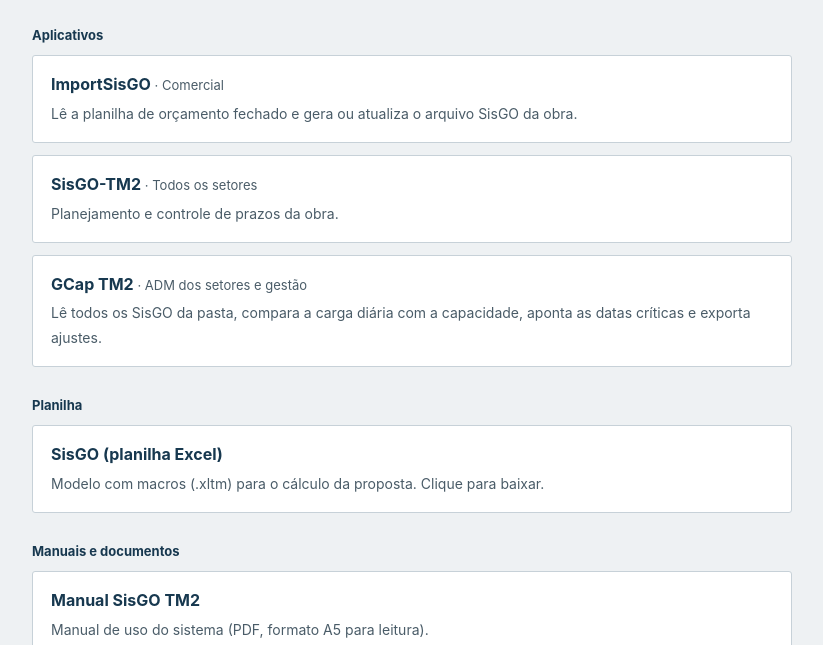
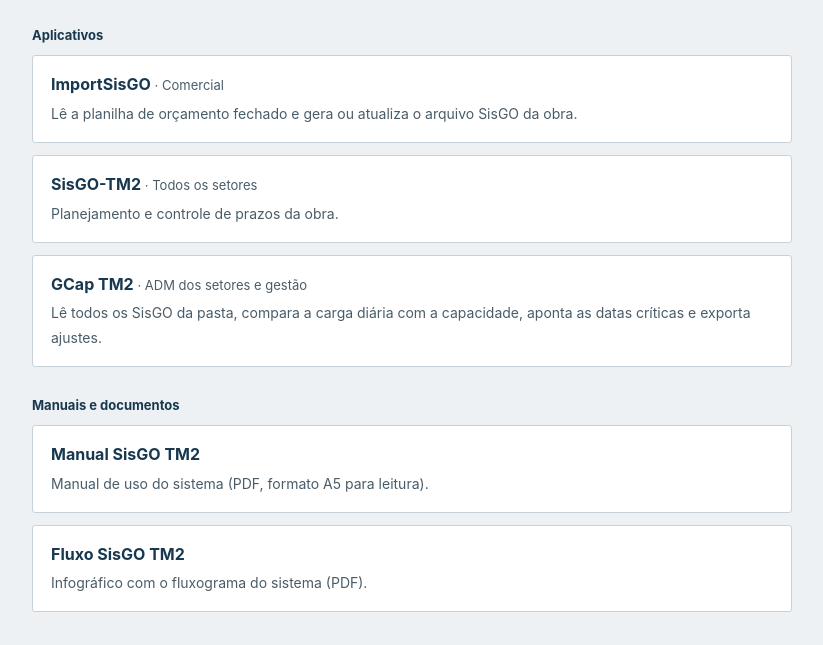
Before and after one commit to tm2aluminio/apps_TM2, a plain HTML site: page index.html in a window 1280 px wide. Shown: the part 105-750 px from the top of the page, without its empty margins (228-1051 px from the left). Drawn offline with Linux system fonts and the light colour scheme.

Commit message:
Remover link de download do modelo até a versão sem senhas
Co-Authored-By: Claude Haiku 5.5 <noreply@anthropic.com>
Claude-Session: https://claude.ai/code/session_01GLA9Sg3nTMfehowbdL31DW

```diff
--- a/index.html
+++ b/index.html
@@ -45,12 +45,6 @@
     <span>Lê todos os SisGO da pasta, compara a carga diária com a capacidade, aponta as datas críticas e exporta ajustes.</span>
   </a>
 
-  <h2>Planilha</h2>
-  <a class="card" href="SisGO.xltm" download>
-    <strong>SisGO (planilha Excel)</strong>
-    <span>Modelo com macros (.xltm) para o cálculo da proposta. Clique para baixar.</span>
-  </a>
-
   <h2>Manuais e documentos</h2>
   <a class="card" href="Manual_SisGO_TM2_A5_leitura.pdf">
     <strong>Manual SisGO TM2</strong>
```
Also changed, not shown: 1 other file.
